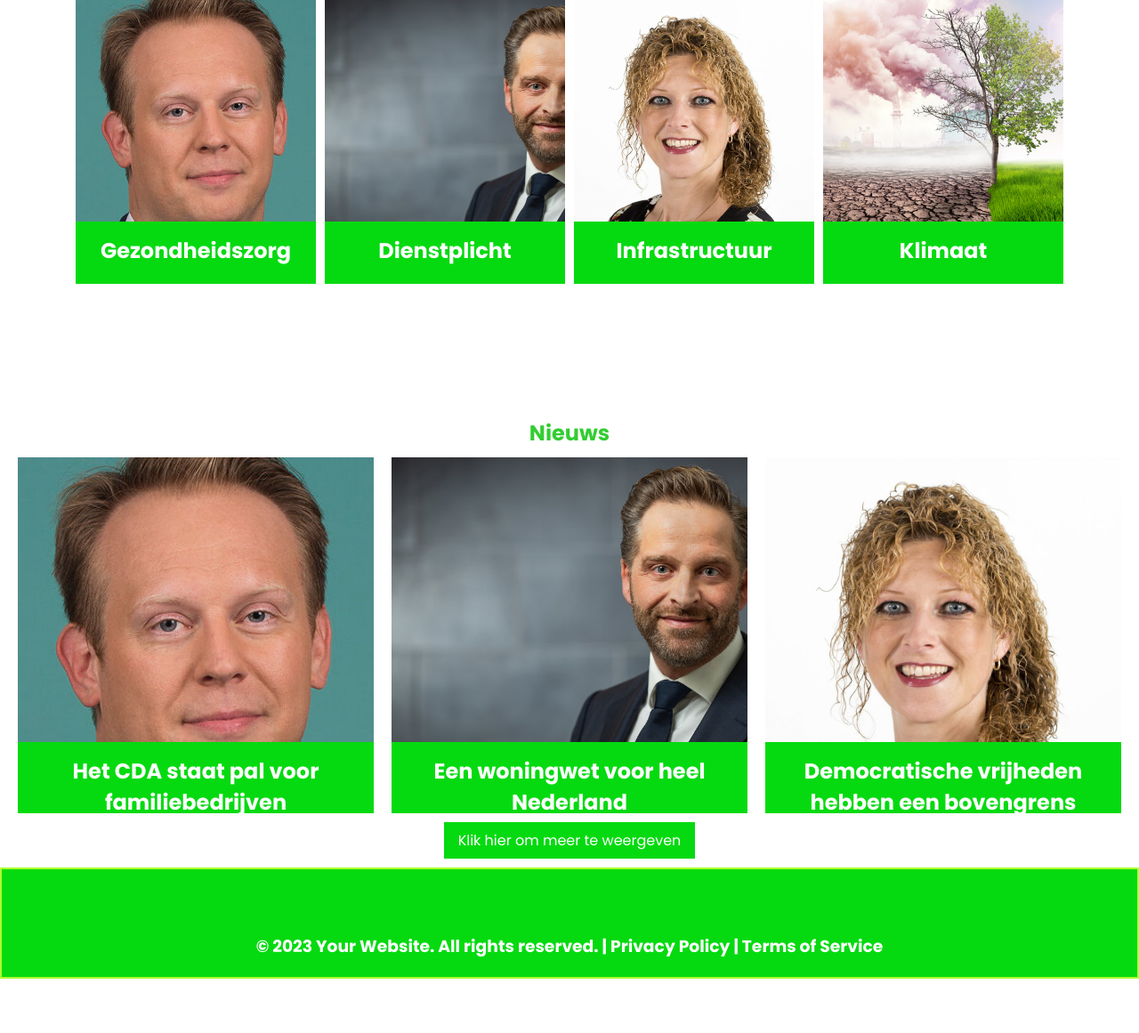
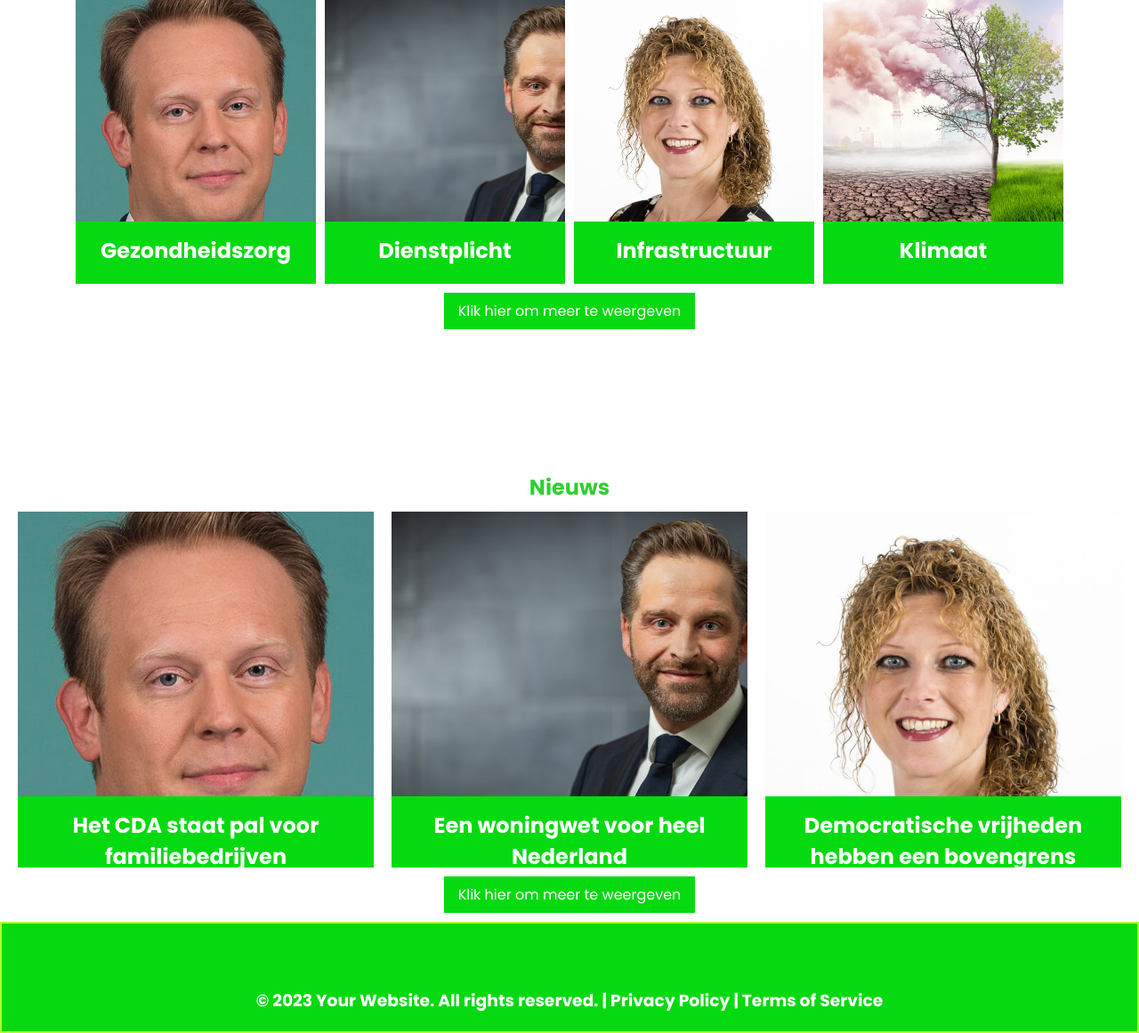
Before and after one commit to NoahKlaassen1/CDA, a PHP site: page / in a window 1280 px wide. Shown: the part 563-1724 px from the top of the page at 89% size. Before the commit the page ends 1663 px from the top, so only its background shows below. Run offline with PHP 8.4, Linux system fonts and the light colour scheme.

Commit message:
home page klaar

```diff
--- a/Project2/index.php
+++ b/Project2/index.php
@@ -29,6 +29,9 @@
         <div class="card-image card-4"></div>
         <h2>Klimaat</h2>
     </div>
+    <a class="meerbutton" href="Standpunten.php">
+    Klik hier om meer te weergeven
+</a>
     </section>
     <h2 class="nieuws">Nieuws</h2>
     <section class="nieuws-container">
```
